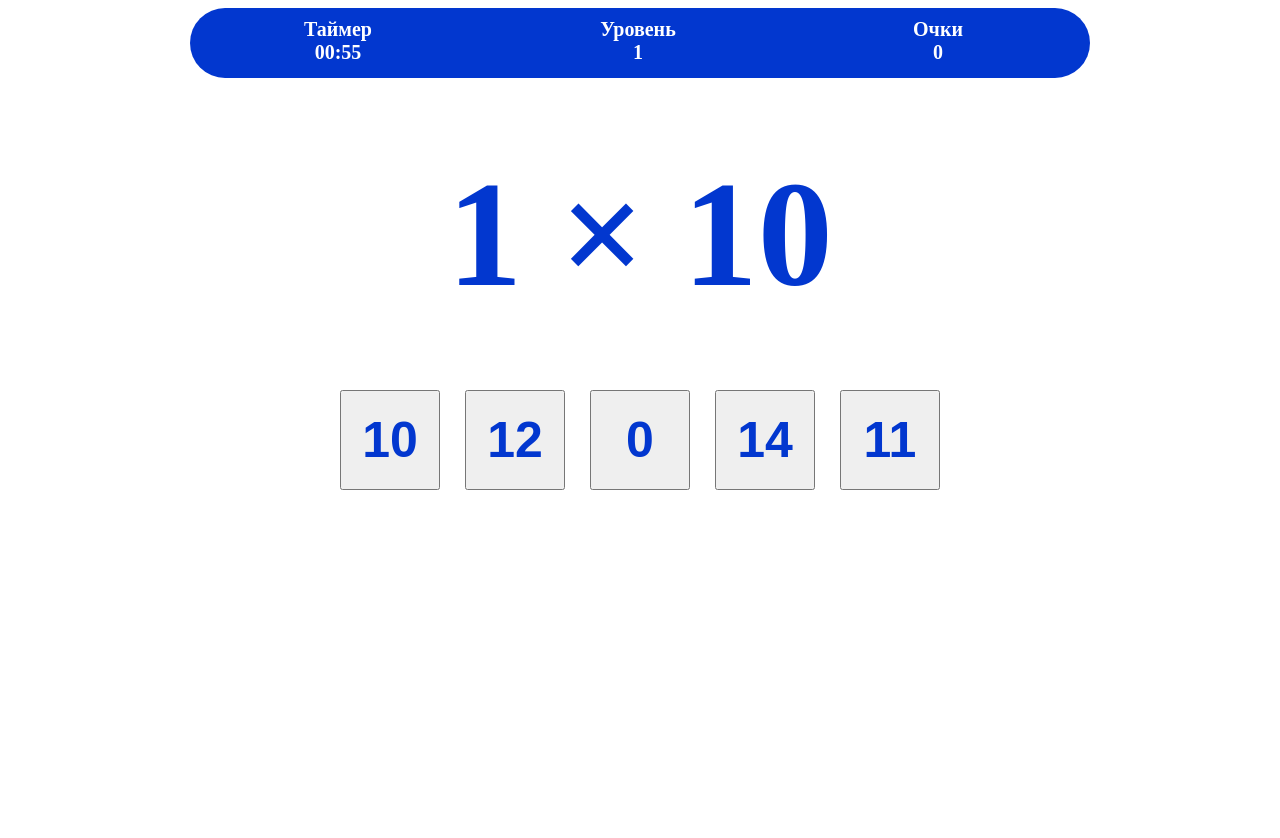
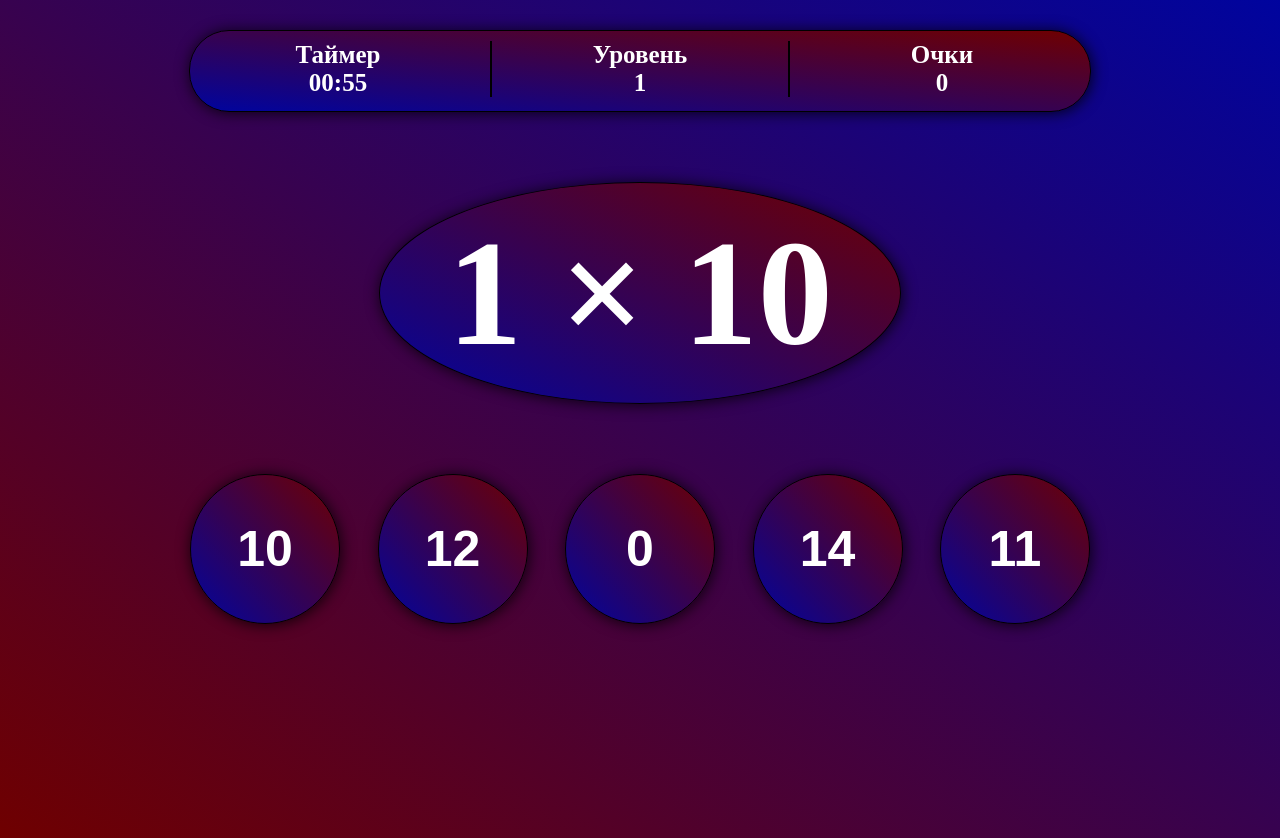
Before and after one commit to Lordrenat/MultipGame, a plain HTML site: page index.html in a window 1280 px wide. Before the commit the page ends 800 px from the top, so only its background shows below. Drawn offline with nearby package versions, Linux system fonts and the light colour scheme.

Commit message:
Update css.css

```diff
--- a/css.css
+++ b/css.css
@@ -1,42 +1,65 @@
 body {
-	background: url(732888246.jpg) repeat;
+	background: linear-gradient(to bottom left, #00049e, #6f0000);
+	color: #fff;
+	height: 100vh;
 	}
 #top {
 	width: 900px;
 	height: 60px;
-	margin: 0 auto;
-	background: #0237cf;
-	padding-top: 10px;
+	margin: 30px auto 0;
+	background: linear-gradient(to bottom left, #6f0000, #00049e);
+	padding: 10px 0 10px 0;
+	border: 1px solid black;
 	border-radius: 40px;
+	box-shadow:1px 1px 14px 1px rgba(0,0,0,0.73);
 	}
+#level {
+	border-right: 2px solid black;
+	border-left: 2px solid black;
+}
 .head {
 	display: inline-block;
 	width: 296px;
-	color: #fff;
 	text-align: center;
 	font-weight: bold;
-	font-size: 20px;
+	font-size: 25px;
 	vertical-align:top;
 	}
 #mult {
-	color: #0237cf;
-	text-align:center;
+	display: flex;
+	justify-content: center;
+	align-items: center;
+	width: 520px;
+	height: 220px;
 	font-size: 150px;
 	font-weight: bold;
-	margin-top: 70px;
+	margin: 70px auto;
+	border: 1px solid black;
+	border-radius: 50%;
+	background: linear-gradient(to bottom left, #6f0000, #00049e);
+	box-shadow:1px 1px 14px 1px rgba(0,0,0,0.73);
 	}
 #vary > div {
-	width: 600px;
-	margin: 70px auto 0;
+	width: 900px;
+	margin: 0 auto;
 	display: flex;
 	flex-wrap: wrap;
 	justify-content: space-between;
 	}
 .btn {
-	width: 100px;
-	height: 100px;
-	color: #0237cf;
+	width: 150px;
+	height: 150px;
+	color: #fff;
 	font-size: 50px;
 	font-weight: bold;
-	background: null;
+	background: linear-gradient(to bottom left, #6f0000, #00049e);
+	box-shadow:1px 1px 14px 1px rgba(0,0,0,0.73);
+	border-radius: 50%;
+	border: 1px solid black;
+	outline: none;
 	}
+.btn:hover {
+	background: linear-gradient(to bottom left, #00049e, #6f0000);
+}
+.btn:active {
+	box-shadow: none;
```
